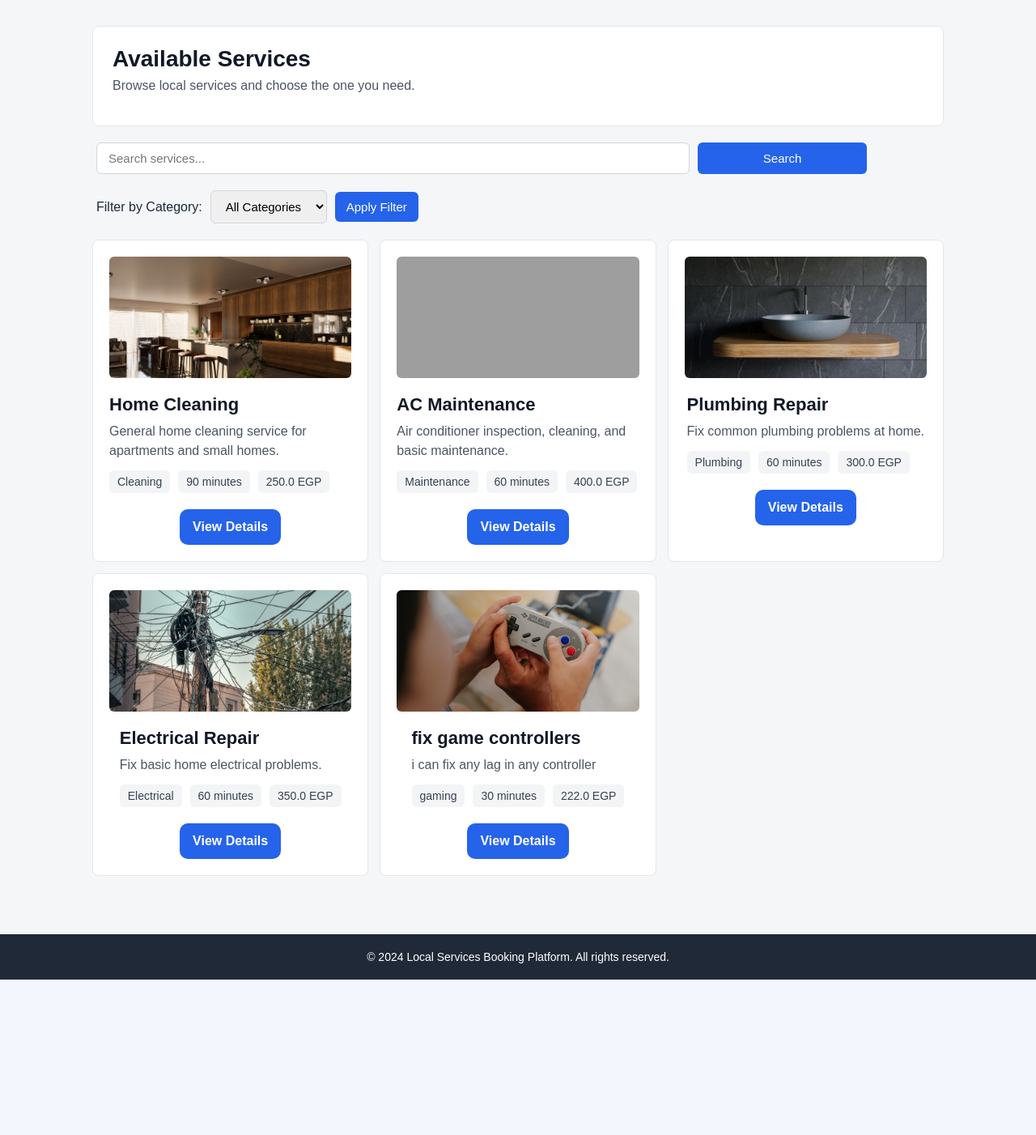
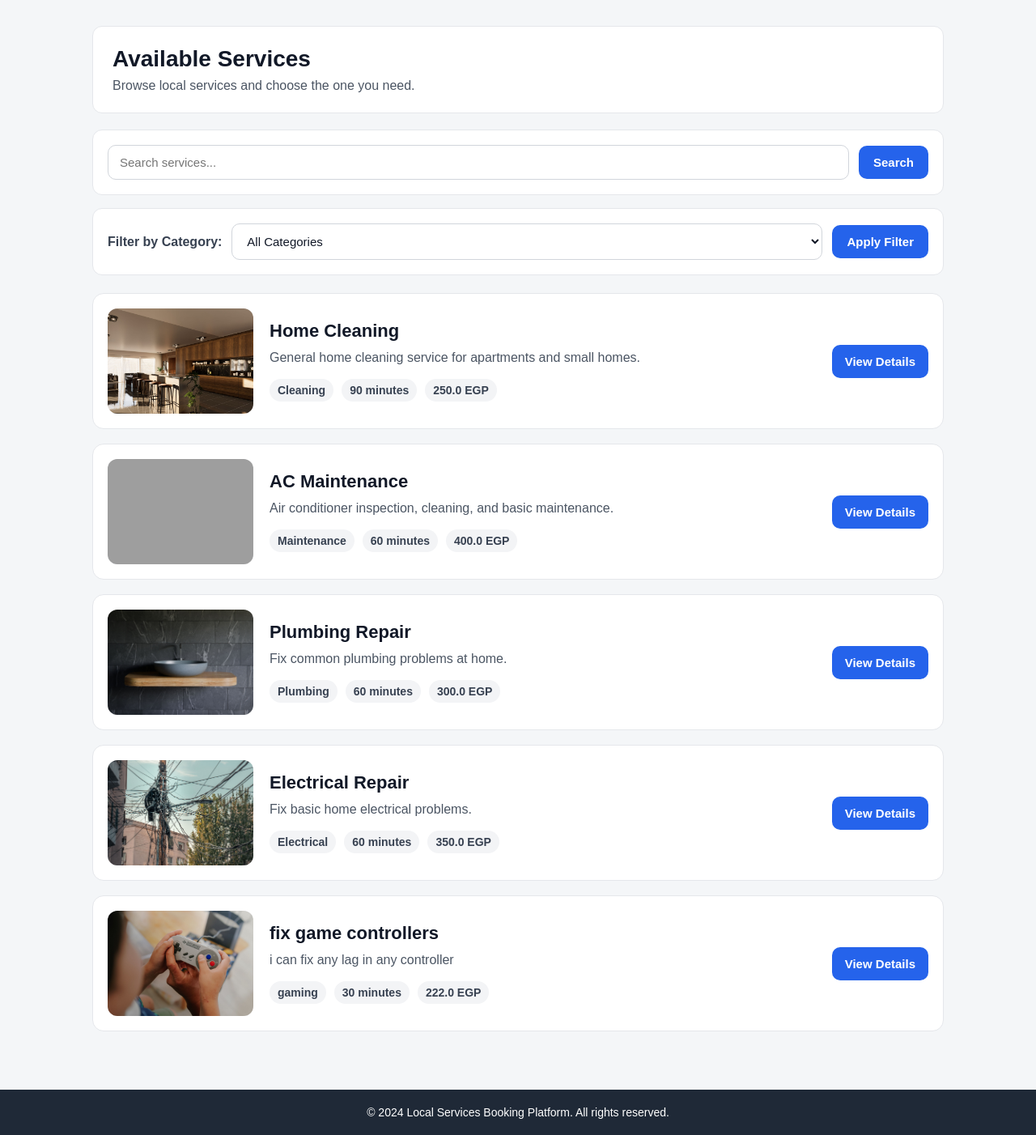
Before and after one commit to mostafa2742002/Local-Services-Booking-Platform, a Flask app: page /services/ in a window 1280 px wide. Shown: the part 56-1458 px from the top of the page at 81% size. Before the commit the page ends 1266 px from the top, so only its background shows below. Run offline with Flask 3, Linux system fonts and the light colour scheme; some libraries are stand-ins or nearby versions; grey boxes are pictures that could not be loaded.

Commit message:
Add service list styles and update stylesheet reference for improved UI

```diff
--- a/app/static/css/service/service_list.css
+++ b/app/static/css/service/service_list.css
@@ -0,0 +1,210 @@
+.page-header {
+    background: #ffffff;
+    border: 1px solid #e5e7eb;
+    border-radius: 12px;
+    padding: 24px;
+    margin-bottom: 20px;
+}
+
+.page-header h1 {
+    margin: 0 0 8px;
+    font-size: 28px;
+    color: #111827;
+}
+
+.page-header p {
+    margin: 0;
+    color: #4b5563;
+    font-size: 16px;
+}
+
+.search-bar,
+.filter-bar {
+    background: #ffffff;
+    border: 1px solid #e5e7eb;
+    border-radius: 12px;
+    padding: 18px;
+    margin-bottom: 16px;
+}
+
+.search-bar form,
+.filter-bar form {
+    display: flex;
+    align-items: center;
+    gap: 12px;
+}
+
+.search-bar input,
+.filter-bar select {
+    flex: 1;
+    padding: 12px 14px;
+    border: 1px solid #d1d5db;
+    border-radius: 10px;
+    font-size: 15px;
+    color: #111827;
+    background: #ffffff;
+}
+
+.search-bar input:focus,
+.filter-bar select:focus {
+    outline: none;
+    border-color: #2563eb;
+}
+
+.filter-bar label {
+    font-weight: 700;
+    color: #374151;
+    white-space: nowrap;
+}
+
+.search-bar button,
+.filter-bar button {
+    border: none;
+    background: #2563eb;
+    color: #ffffff;
+    padding: 12px 18px;
+    border-radius: 10px;
+    font-size: 15px;
+    font-weight: 700;
+    cursor: pointer;
+    white-space: nowrap;
+}
+
+.search-bar button:hover,
+.filter-bar button:hover {
+    background: #1d4ed8;
+}
+
+.services-list {
+    display: grid;
+    gap: 18px;
+    margin-top: 22px;
+}
+
+.service-card {
+    display: grid;
+    grid-template-columns: 180px 1fr auto;
+    align-items: center;
+    gap: 20px;
+
+    background: #ffffff;
+    border: 1px solid #e5e7eb;
+    border-radius: 14px;
+    padding: 18px;
+}
+
+.service-card img {
+    width: 180px;
+    height: 130px;
+    object-fit: cover;
+    border-radius: 12px;
+    background: #f3f4f6;
+}
+
+.service-card h2 {
+    margin: 0 0 8px;
+    font-size: 22px;
+    color: #111827;
+}
+
+.service-card p {
+    margin: 0 0 14px;
+    color: #4b5563;
+    line-height: 1.5;
+}
+
+.service-meta {
+    display: flex;
+    flex-wrap: wrap;
+    gap: 10px;
+}
+
+.service-meta span {
+    background: #f3f4f6;
+    color: #374151;
+    padding: 6px 10px;
+    border-radius: 999px;
+    font-size: 14px;
+    font-weight: 700;
+}
+
+.primary-btn {
+    display: inline-block;
+    border: none;
+    background: #2563eb;
+    color: #ffffff;
+    padding: 12px 16px;
+    border-radius: 10px;
+    font-size: 15px;
+    font-weight: 700;
+    cursor: pointer;
+    text-align: center;
+    white-space: nowrap;
+}
+
+.primary-btn:hover {
+    background: #1d4ed8;
+}
+
+.empty-state {
+    background: #ffffff;
+    border: 1px solid #e5e7eb;
+    border-radius: 12px;
+    padding: 32px;
+    text-align: center;
+}
+
+.empty-state h2 {
+    margin: 0 0 8px;
+    color: #111827;
+}
+
+.empty-state p {
+    margin: 0;
+    color: #4b5563;
+}
+
+@media (max-width: 900px) {
+    .service-card {
+        grid-template-columns: 150px 1fr;
+    }
+
+    .service-card .primary-btn {
+        grid-column: 1 / -1;
+        width: 100%;
+    }
+
+    .service-card img {
+        width: 150px;
+        height: 120px;
+    }
+}
+
+@media (max-width: 640px) {
+    .page-header,
+    .search-bar,
+    .filter-bar,
+    .service-card,
+    .empty-state {
+        padding: 18px;
+    }
+
+    .search-bar form,
+    .filter-bar form {
+        flex-direction: column;
+        align-items: stretch;
+    }
+
+    .filter-bar label {
+        white-space: normal;
+    }
+
+    .service-card {
+        grid-template-columns: 1fr;
+    }
+
+    .service-card img {
+        width: 100%;
+        height: 190px;
+    }
+}
--- a/app/templates/services/list.html
+++ b/app/templates/services/list.html
@@ -1,7 +1,7 @@
 {% extends "base.html" %}
 
 {% block styles %}
-    <link rel="stylesheet" href="{{ url_for('static', filename='css/services.css') }}">
+    <link rel="stylesheet" href="{{ url_for('static', filename='css/service/service_list.css') }}">
 {% endblock %}
 
 {% block content %}
```
